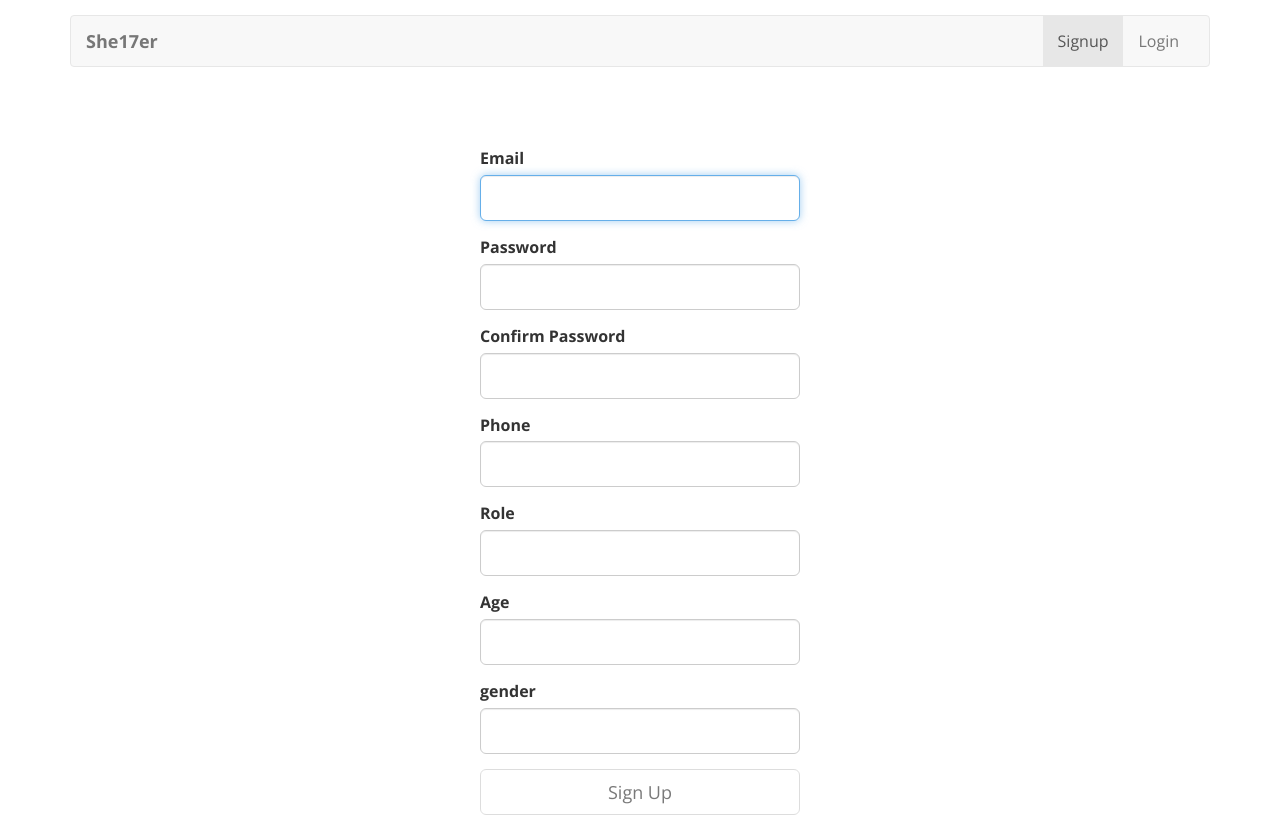
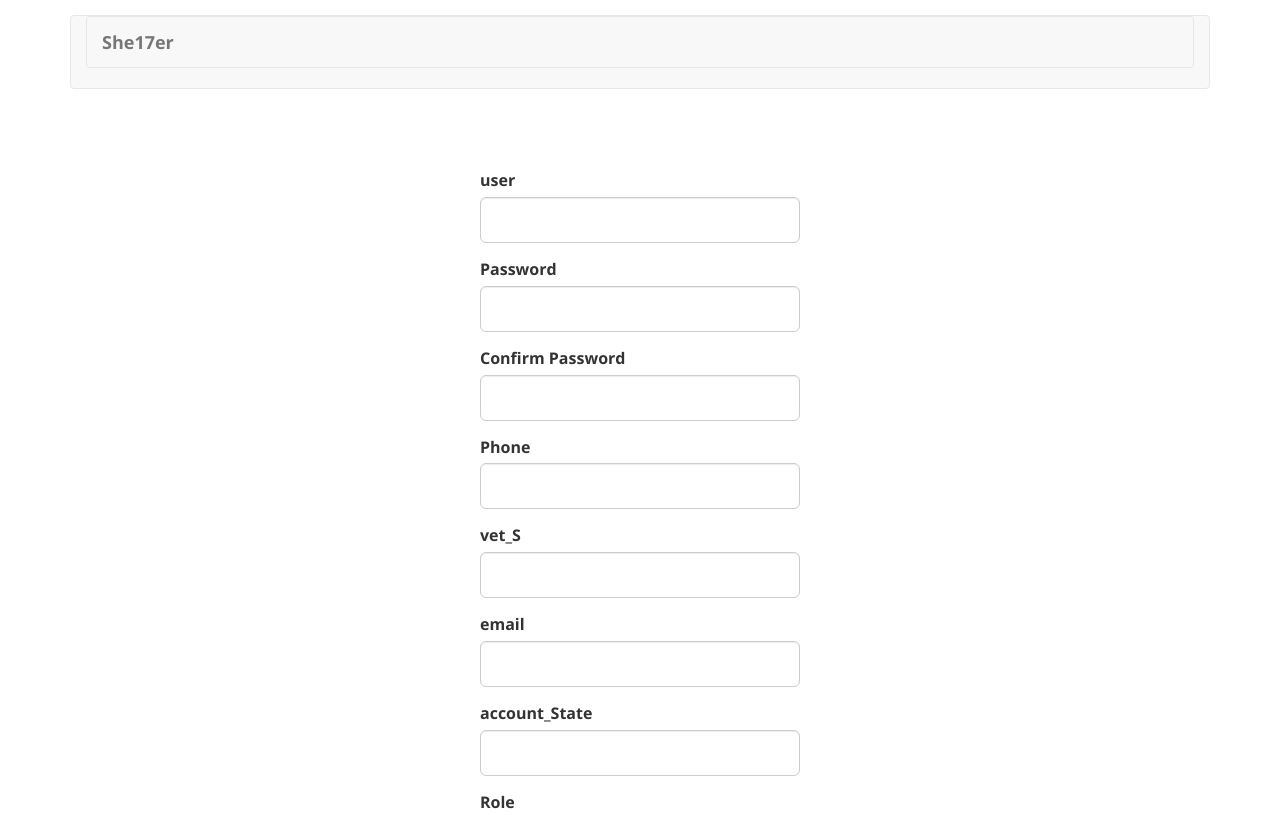
Before and after one commit to she17er/findabed, a React (Create React App) app: page /signup in a window 1280 px wide. Shown: the top 815 px of the page. Built offline with nearby package versions, Linux system fonts and the light colour scheme.

Commit message:
screw the UI but seems to make the funtionality, still needs work

```diff
--- a/package.json
+++ b/package.json
@@ -4,6 +4,7 @@
   "private": true,
   "dependencies": {
     "express": "^4.16.2",
+    "form-urlencoded-post": "^1.0.1",
     "react": "^16.2.0",
     "react-bootstrap": "^0.32.1",
     "react-dom": "^16.2.0",
@@ -12,7 +13,7 @@
     "react-scripts": "1.1.1"
   },
   "devDependencies": {
-  "concurrently": "^3.5.0"
+    "concurrently": "^3.5.0"
   },
   "scripts": {
     "start": "react-scripts start",
--- a/src/App.js
+++ b/src/App.js
@@ -8,9 +8,6 @@ import "./App.css";
 class App extends Component {
   constructor(props) {
       super(props);
-      this.state = {
-          login: true
-      }
   }
 
   // componentDidMount() {
@@ -20,6 +17,7 @@ class App extends Component {
   render() {
     return (
       <div className="App container">
+          <Navbar fluid collapseOnSelect>
         <Navbar fluid collapseOnSelect>
           <Navbar.Header>
             <Navbar.Brand>
@@ -27,13 +25,16 @@ class App extends Component {
             </Navbar.Brand>
             <Navbar.Toggle />
           </Navbar.Header>
-          <Navbar.Collapse>
-            <Nav pullRight>
-              <RouteNavItem href="/signup">Signup</RouteNavItem>
-              {this.state.login ? <RouteNavItem href="/login">Login</RouteNavItem> : <RouteNavItem href="/"> Logout</RouteNavItem>}
-            </Nav>
-          </Navbar.Collapse>
+          {/* <Navbar.Collapse> */}
+            {/* <Nav pullRight>
+                <RouteNavItem href="/signup">Signup</RouteNavItem>
+                <RouteNavItem href="/login">Login</RouteNavItem>
+            </Nav> */}
+          {/* </Navbar.Collapse> */}
+        {/* </Navbar>
+        <Routes /> */}
         </Navbar>
+    </Navbar>
         <Routes />
       </div>
     );
--- a/src/containers/Home.js
+++ b/src/containers/Home.js
@@ -1,19 +1,29 @@
 import React, { Component } from "react";
 import "./Home.css";
+import { Link } from "react-router-dom";
+import { Nav, Navbar } from "react-bootstrap";
+import Routes from "./Routes";
+import RouteNavItem from "../components/RouteNavItem";
 
 export default class Home extends Component {
   constructor(props) {
     super(props);
-    this.state={login: false};
   }
   render() {
     return (
+    <div className = "NOTLoggedIn">
+        {/* <Navbar.Collapse> */}
+          <Nav pullRight>
+              <RouteNavItem href="/signup">Signup</RouteNavItem>
+              <RouteNavItem href="/Login">Login</RouteNavItem>
+          </Nav>
       <div className="Home">
         <div className="lander">
           <h1>She17er</h1>
           <p>We help you find shelters</p>
         </div>
       </div>
+  </div>
     );
   }
 }
--- a/src/containers/LoggedIn.js
+++ b/src/containers/LoggedIn.js
@@ -8,14 +8,20 @@ import RouteNavItem from "../components/RouteNavItem";
 export default class LoggedIn extends Component {
   render() {
     return (
-      //   <div className = "LoggedIn">
+      <div className = "LoggedIn">
+      {/* <Navbar.Collapse> */}
+        <Nav pullRight>
+            <RouteNavItem href="/signup">Signup</RouteNavItem>
+            <RouteNavItem href="/">Logout</RouteNavItem>
+        </Nav>
+      {/* </Navbar.Collapse> */}
         <div className="Home">
           <div className="lander">
             <h1>She17er</h1>
             <p>We help you find shelters</p>
           </div>
       </div>
-      //       <Navbar fluid collapseOnSelect>
+      {/* //       <Navbar fluid collapseOnSelect>
       //         <Navbar.Header>
       //           <Navbar.Brand>
       //             <Link to="/">She17er</Link>
@@ -29,8 +35,8 @@ export default class LoggedIn extends Component {
       //           </Nav>
       //         </Navbar.Collapse>
       //       </Navbar>
-      //       <Routes />
-      // </div>
+      //       <Routes /> */}
+      </div>
     );
   }
 }
--- a/src/containers/Signup.js
+++ b/src/containers/Signup.js
@@ -3,20 +3,41 @@ import { Button, FormGroup, FormControl, ControlLabel } from "react-bootstrap";
 import { Link } from 'react-router-dom';
 import Routes from "./Routes";
 import "./Signup.css";
+import {post} from 'form-urlencoded-post';
 
 export default class Signup extends Component {
   constructor(props) {
     super(props);
         this.state = {
-      email: "",
+          username: "",
           password: "",
           confirmpassword:"",
           phone:"",
+          email:"",
+          account_State:"",
+          vet_S:"",
           age:"",
           role:"",
           gender:"",
           login: false
         };
+  }
+
+  // info = {
+  //     username: this.state.username,
+  //     password: this.state.password,
+  //     phone:this.state.phone,
+  //     email:this.state.email,
+  //     account_State:this.state.account_State,
+  //     vet_S:this.state.vet_S,
+  //     age:this.state.age,
+  //     role:this.state.role,
+  //     gender:this.state.gender,
+  //     login: true
+  // };
+
+  GenerateNewUser() {
+      post('https://she17er.herokuapp.com/api/users/newUsers', this.state).then(res => {console.log(res);})
   }
 
   validatePassWord() {
@@ -36,6 +57,7 @@ export default class Signup extends Component {
   handleSubmit = event => {
       if (this.validateForm()) {
           this.setState({login: true});
+          this.GenerateNewUser();
           this.props.history.push("LoggedIn");
           window.alert("Sign up Sucessfully");
       } else {
@@ -43,17 +65,15 @@ export default class Signup extends Component {
       }
   }
 
-
   render() {
     return (
       <div className="Signup">
           <form onSubmit={this.handleSubmit}>
-          <FormGroup controlId="email" bsSize="large">
-            <ControlLabel>Email</ControlLabel>
+          <FormGroup controlId="username" bsSize="large">
+            <ControlLabel>user</ControlLabel>
             <FormControl
-              autoFocus
-              type="email"
-              value={this.state.email}
+              type="username"
+              value={this.state.username}
               onChange={this.handleChange}
             />
           </FormGroup>
@@ -79,6 +99,30 @@ export default class Signup extends Component {
               value={this.state.phone}
               onChange={this.handleChange}
               type="phone"
+            />
+        </FormGroup>
+          <FormGroup controlId="vet_S" bsSize="large">
+            <ControlLabel>vet_S</ControlLabel>
+            <FormControl
+              value={this.state.vet_S}
+              onChange={this.handleChange}
+              type="vet_S"
+            />
+        </FormGroup>
+        <FormGroup controlId="email" bsSize="large">
+          <ControlLabel>email</ControlLabel>
+          <FormControl
+            value={this.state.email}
+            onChange={this.handleChange}
+            type="email"
+          />
+      </FormGroup>
+          <FormGroup controlId="account_State" bsSize="large">
+            <ControlLabel>account_State</ControlLabel>
+            <FormControl
+              value={this.state.account_State}
+              onChange={this.handleChange}
+              type="account_State"
             />
         </FormGroup>
         <FormGroup controlId="role" bsSize="large">
```
Also changed, not shown: src/Store/configureStore.js (added, +13 -0 lines), src/Store/localStorage.js (added, +22 -0 lines), src/actions/index.js (added, +10 -0 lines), src/actions/types.js (added, +20 -0 lines), src/Reducers/index.js (added), 1 other file (tests, documents, lock files or other folders). Lines whose indentation alone changed are shown as unchanged.
